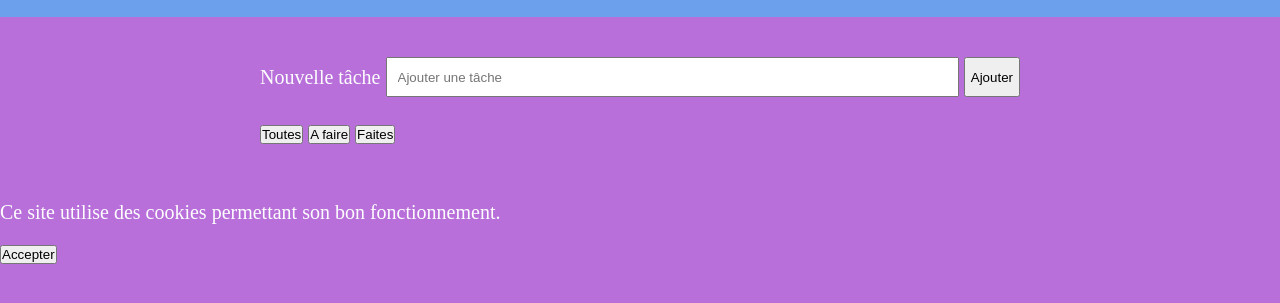
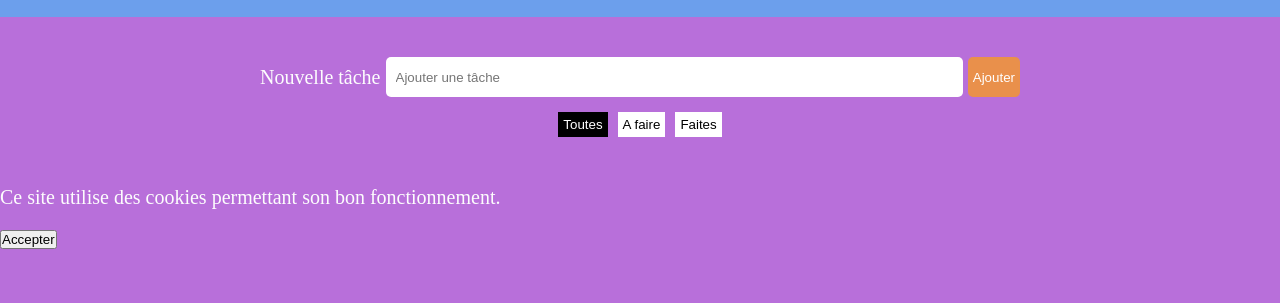
Before and after one commit to JustineSerra/Javascript, a plain HTML site: page Evaluation-JS/index.html in a window 1280 px wide. Shown: the part 103-406 px from the top of the page. Drawn offline with Linux system fonts and the light colour scheme.

Commit message:
fichier en cours

```diff
--- a/Evaluation-JS/style.css
+++ b/Evaluation-JS/style.css
@@ -42,8 +42,40 @@ header {
 #todo-input {
     flex:1;
     padding:10px;
+    border-radius:5px;
+    border:none;
 }
 
 #btn-add {
     padding:10px 5px;
+    background:#e9904b;
+    color:white;
+    border:none; /*supprime la bordure présente*/
+    border-radius:5px; /*ajoute des bords arrondis au bouton*/
 }
+
+/*filtre*/
+
+.filtre {
+    display:flex;
+    justify-content: center; /*boutons des filtres centrés*/
+    gap:10px; /*espace entre les filtres*/
+
+}
+
+.btn-filtre {
+    padding:5px 5px;
+    background:white;
+    border:none;
+}
+
+.btn-filtre.active {
+    background:rgb(0, 0, 0); /*le filtre sélectionné est noir*/
+    color:white;
+}
+
+/*liste*/
+
+/*cookie*/
+
+/*responsive*/
```
